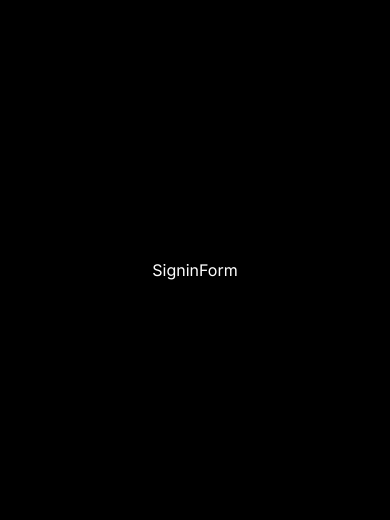
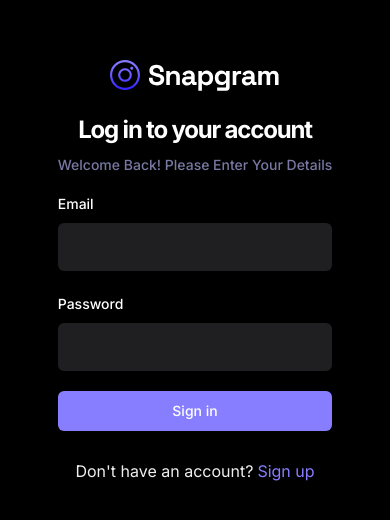
Before and after one commit to Muhaiminulsarkar/netgram, a React (Vite) app: page /sign-in in a window 390 px wide. Shown: the part 152-672 px from the top of the page. Built offline with nearby package versions, Linux system fonts and the light colour scheme; no server answers.

Commit message:
signin and signup validation added

```diff
--- a/src/_auth/forms/SigninForm.tsx
+++ b/src/_auth/forms/SigninForm.tsx
@@ -1,8 +1,109 @@
-import React from 'react'
+import { zodResolver } from "@hookform/resolvers/zod"
+import { Link, useNavigate } from "react-router-dom"
+import { useForm } from "react-hook-form";
+
+import { Form, FormControl, FormField, FormItem, FormLabel, FormMessage, } from "@/components/ui/form"
+import { useToast } from "@/components/ui/use-toast"
+import { Input } from "@/components/ui/input";
+import { Button } from "@/components/ui/button";
+import { SigninValidation } from "@/lib/validation";
+import { z } from "zod";
+import Loader from "@/components/shared/Loader";
+import { useSignInAccount } from "@/lib/react-query/queriesAndMutations";
+import { useUserContext } from "@/context/AuthContext";
+
 
 const SigninForm = () => {
+    const { toast } = useToast();
+    const navigate = useNavigate();
+    const { checkAuthUser, isLoading: isUserLoading } = useUserContext();
+
+    const { mutateAsync: signInAccount } = useSignInAccount();
+
+    // 1. Define your form.
+    const form = useForm<z.infer<typeof SigninValidation>>({
+        resolver: zodResolver(SigninValidation),
+        defaultValues: {
+            email: '',
+            password: '',
+        },
+    });
+
+    // 2. Define a submit handler.
+    async function onSubmit(values: z.infer<typeof SigninValidation>) {
+        const session = await signInAccount({
+            email: values.email,
+            password: values.password,
+        })
+
+        if (!session) {
+            toast({ title: 'Sign in failed. Please try again.' });
+            return;
+        }
+
+        const isLoggedIn = await checkAuthUser();
+
+        if (isLoggedIn) {
+            form.reset();
+
+            navigate("/");
+        } else {
+            toast({ title: 'Log in failed. Please try again.' });
+            return;
+        }
+    }
+
     return (
-        <div>SigninForm</div>
+        <Form {...form}>
+            <div className="sm:w-420 flex-center flex-col">
+                <img src="/assets/images/logo.svg" alt="logo" />
+
+                <h2 className="h3-bold md:h2-bold pt-5 sm:pt-12">Log in to your account</h2>
+                <p className="text-light-3 small-medium md:base-regular mt-2">Welcome Back! Please Enter Your Details</p>
+
+                <form onSubmit={form.handleSubmit(onSubmit)} className="flex flex-col gap-5 w-full mt-4">
+                    <FormField
+                        control={form.control}
+                        name="email"
+                        render={({ field }) => (
+                            <FormItem>
+                                <FormLabel>Email</FormLabel>
+                                <FormControl>
+                                    <Input type="email" className="shad-input" {...field} />
+                                </FormControl>
+                                <FormMessage />
+                            </FormItem>
+                        )}
+                    />
+                    <FormField
+                        control={form.control}
+                        name="password"
+                        render={({ field }) => (
+                            <FormItem>
+                                <FormLabel>Password</FormLabel>
+                                <FormControl>
+                                    <Input type="password" className="shad-input" {...field} />
+                                </FormControl>
+                                <FormMessage />
+                            </FormItem>
+                        )}
+                    />
+                    <Button type="submit" className="shad-button_primary">
+                        {isUserLoading ? (
+                            <div className="flex-center gap-2">
+                                <Loader /> Loading...
+                            </div>
+                        ) : "Sign in"}
+                    </Button>
+
+                    <p className="text-small-regular text-light-2 text-center mt-2">
+                        Don't have an account?
+                        <Link to="/sign-up" className="text-primary-500 text-small-semibold ml-1">Sign up </Link>
+                    </p>
+
+                </form>
+            </div>
+        </Form>
     )
 }
 
--- a/src/_auth/forms/SignupForm.tsx
+++ b/src/_auth/forms/SignupForm.tsx
@@ -17,11 +17,11 @@
 
 const SignupForm = () => {
     const { toast } = useToast();
-    const { checkAuthUser, isLoading, isUserLoading } = useUserContext();
     const navigate = useNavigate();
+    const { checkAuthUser, isLoading: isUserLoading } = useUserContext();
 
-    const { mutateAsync: createUserAccount, isLoading: isCreatingUser } = useCreateUserAccount();
-    const { mutateAsync: signInAccount, isLoading: isSigningIn } = useSignInAccount();
+    const { mutateAsync: createUserAccount, isPending: isCreatingAccount } = useCreateUserAccount();
+    const { mutateAsync: signInAccount, isPending: isSigningIn } = useSignInAccount();
 
 
     // 1. Define your form.
@@ -33,7 +33,7 @@
             email: '',
             password: '',
         },
-    })
+    });
 
     // 2. Define a submit handler.
     async function onSubmit(values: z.infer<typeof SignupValidation>) {
@@ -50,16 +50,18 @@
         })
 
         if (!session) {
-            return toast({ title: 'Sign in failed. Please try again.' })
+            toast({ title: 'Sign in failed. Please try again.' });
         }
 
         const isLoggedIn = await checkAuthUser();
 
         if (isLoggedIn) {
             form.reset();
-            navigate('/')
+
+            navigate("/");
         } else {
-            return toast({ title: 'Sign up failed. Please try again.' })
+           toast({ title: 'Sign up failed. Please try again.' });
+           return;
         }
     }
 
@@ -125,7 +127,7 @@
                         )}
                     />
                     <Button type="submit" className="shad-button_primary">
-                        {isCreatingUser ? (
+                        {isCreatingAccount ? (
                             <div className="flex-center gap-2">
                                 <Loader /> Loading...
                             </div>
--- a/src/context/AuthContext.tsx
+++ b/src/context/AuthContext.tsx
@@ -60,8 +60,8 @@
 
     useEffect(() => {
         if (
-            localStorage.getItem('cookieFallback') === '[]' ||
-                localStorage.getItem('cookieFallback') === null
+            localStorage.getItem('cookieFallback') === '[]'||
+            localStorage.getItem('cookieFallback') === null
         ) navigate('/sign-in')
 
         checkAuthUser();
--- a/src/lib/validation/index.ts
+++ b/src/lib/validation/index.ts
@@ -8,3 +8,9 @@
     password: z.string().min(8, { message: 'Password must be 8 charaters'}),
 
 })
+
+export const SigninValidation = z.object({
+    email: z.string().email(),
+    password: z.string().min(8, { message: 'Password must be 8 charaters'}),
+
+})
```
